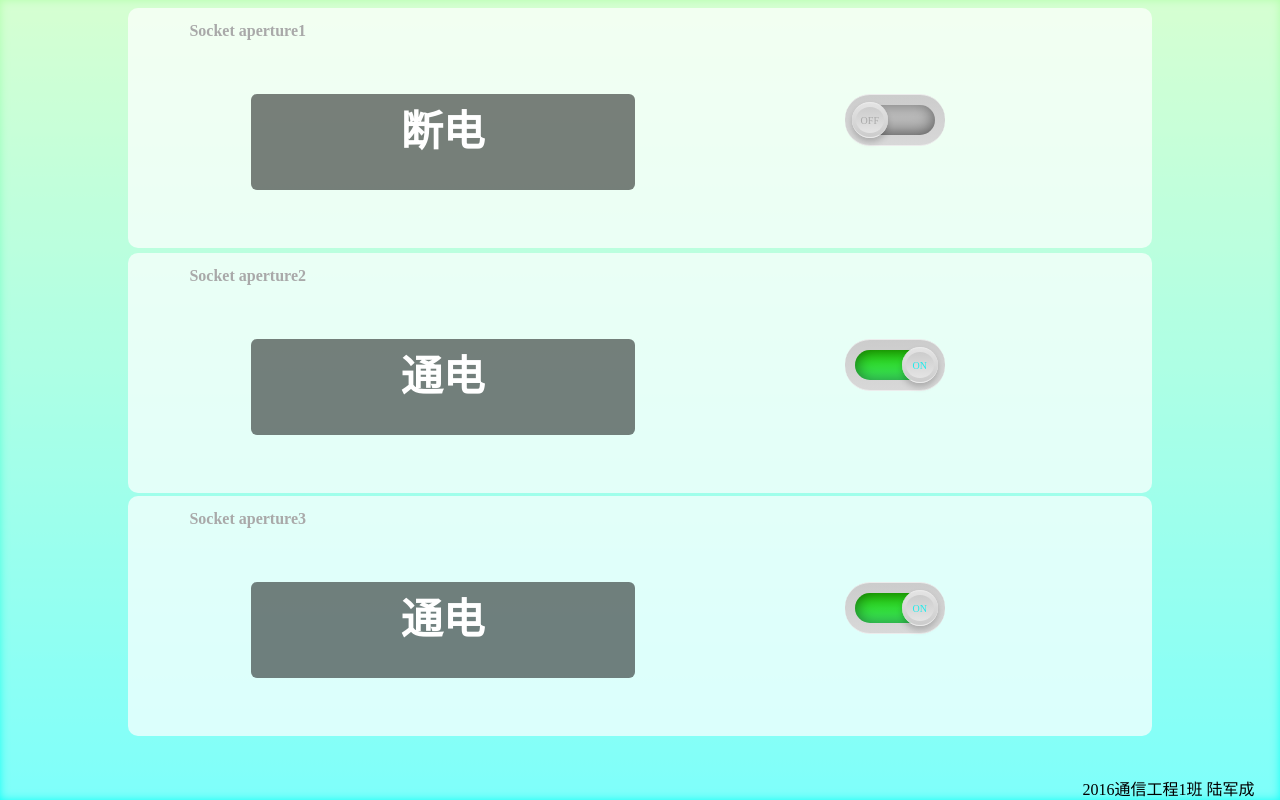
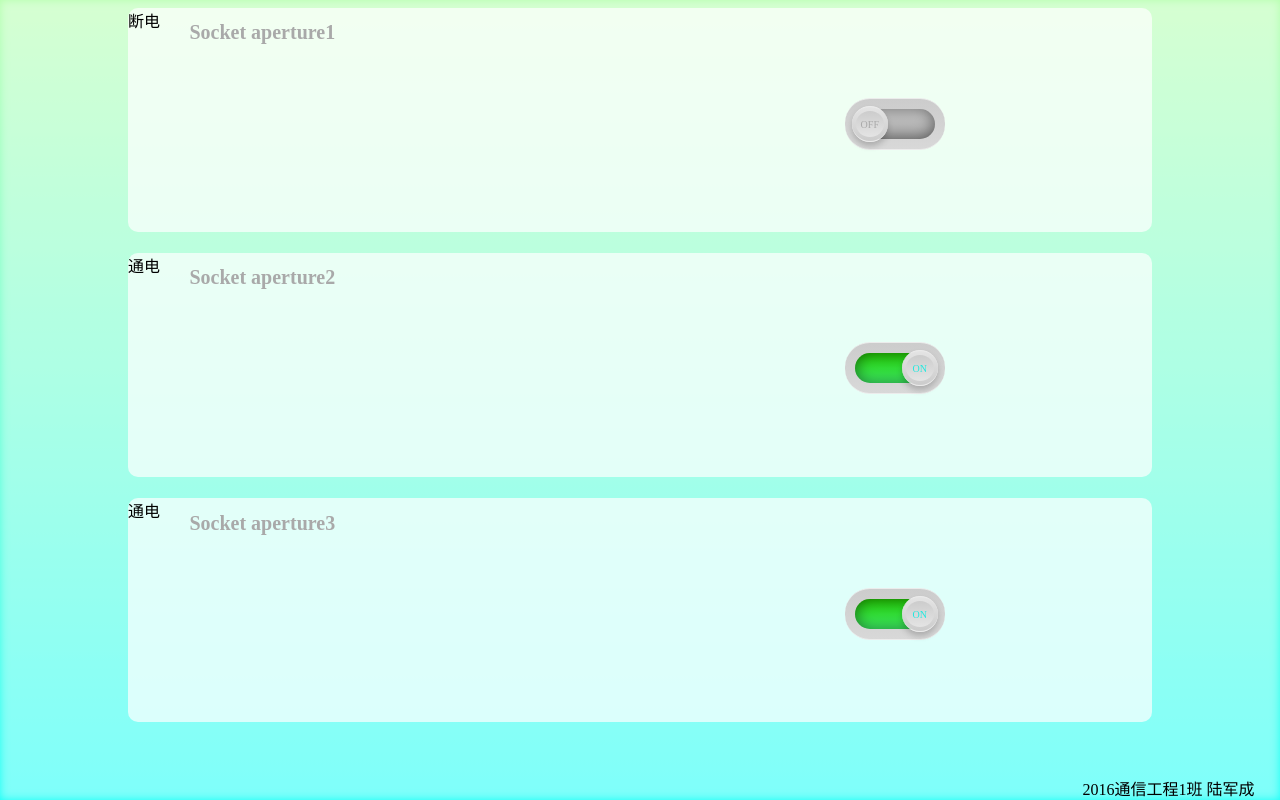
Before and after one commit to chitanda-xiaolu/mysite, a Django app: page /smartsocket/ in a window 1280 px wide. Run offline with Django 3.2, Linux system fonts and the light colour scheme; data that the repository does not hold is empty; some libraries are stand-ins or nearby versions.

Commit message:
调整智能开关CSS

```diff
--- a/static/css/switch.css
+++ b/static/css/switch.css
@@ -24,7 +24,7 @@ body {
     top: 1%;
     left: 10%;
     width: 80vw;
-    height: 30vh;
+    height: 28vh;
     border-radius: 10px;
     background: rgba(255, 255, 255, .7);
 }
@@ -34,17 +34,17 @@ body {
     top: 31.6%;
     left: 10%;
     width: 80vw;
-    height: 30vh;
+    height: 28vh;
     border-radius: 10px;
     background: rgba(255, 255, 255, .7);
 }
 
 #Socket3 {
     position: absolute;
-    top: 62%;
+    top: 62.3%;
     left: 10%;
     width: 80vw;
-    height: 30vh;
+    height: 28vh;
     border-radius: 10px;
     background: rgba(255, 255, 255, .7);
 }
@@ -54,19 +54,20 @@ body {
     top: 6%;
     left: 6%;
     color: #a9a9a9;
+    font-size: 20px;
     font-weight: bolder;
 }
 
-#work-status {
+.work-status {
     position: absolute;
-    top: 36%;
+    top: 32%;
     left: 12%;
     width: 30vw;
     height: 12vh;
-    line-height: 76px;
+    line-height: 170px;
     border-radius: 6px;
     background: rgba(0,0,0,0.5);
-    font-size: 42px;
+    font-size: 52px;
     color: white;
     font-weight: bolder;
     text-align: center;
@@ -74,7 +75,7 @@ body {
 
 .checkbox {
     position: absolute;
-    top: 36%;
+    top: 40%;
     left: 70%;
     width: 100px;
     height: 50px;
@@ -128,7 +129,7 @@ body {
 
 .checkbox .inner.active .toggle::before {
     content: 'ON';
-    color: rgb(31, 236, 236);
+    color: rgb(32, 233, 223);
 }
 
 .checkbox .inner.active .toggle {
```
